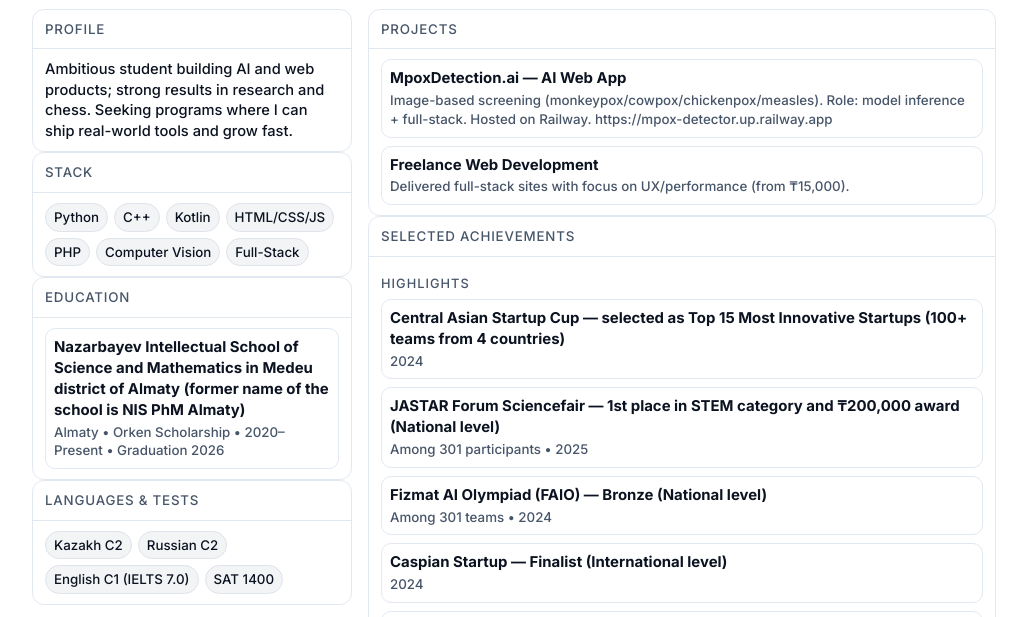
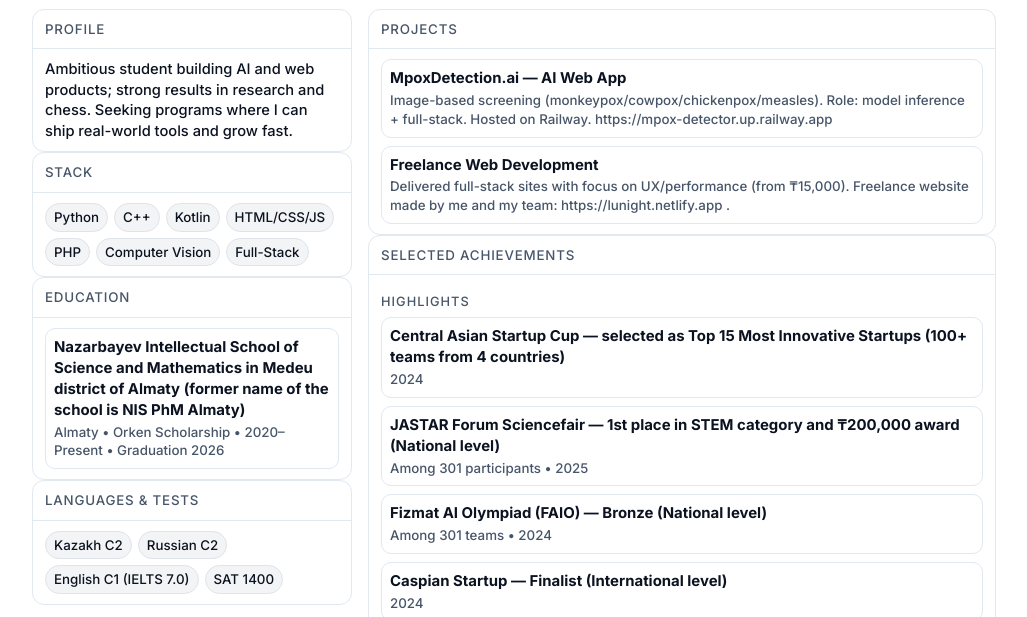
Before and after one commit to Galym7707/My-Resume-1page, a plain HTML site: page index.html in a window 1280 px wide. Shown: the part 155-772 px from the top of the page, without its empty margins (126-1153 px from the left). Drawn offline with Linux system fonts and the light colour scheme.

Commit message:
Update index.html

```diff
--- a/index.html
+++ b/index.html
@@ -128,7 +128,7 @@
             </div>
             <div class="item avoid">
               <h4>Freelance Web Development</h4>
-              <div class="meta">Delivered full-stack sites with focus on UX/performance (from ₸15,000).</div>
+              <div class="meta">Delivered full-stack sites with focus on UX/performance (from ₸15,000). Freelance website made by me and my team: https://lunight.netlify.app .</div>
             </div>
           </div>
         </div>
```
